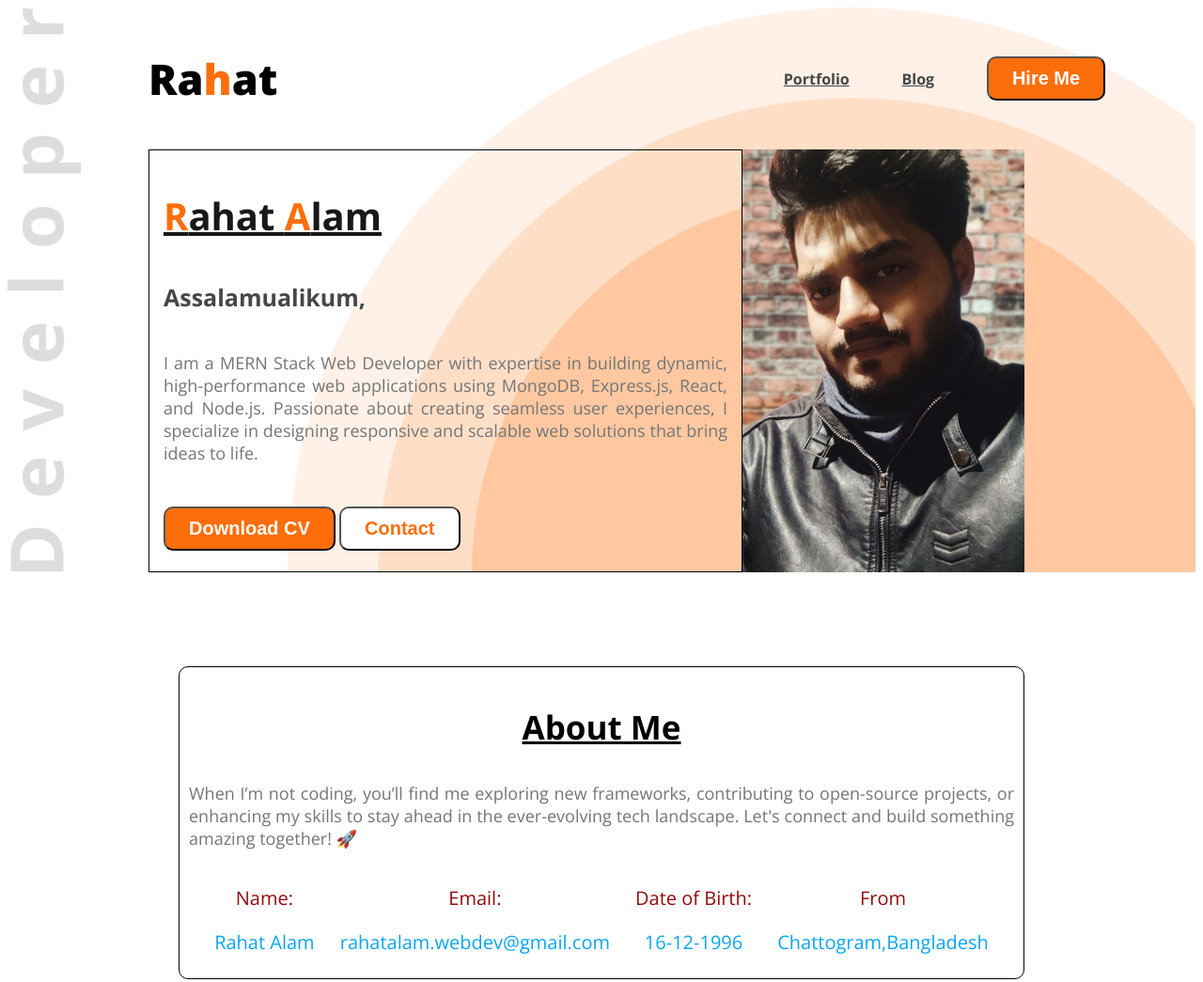
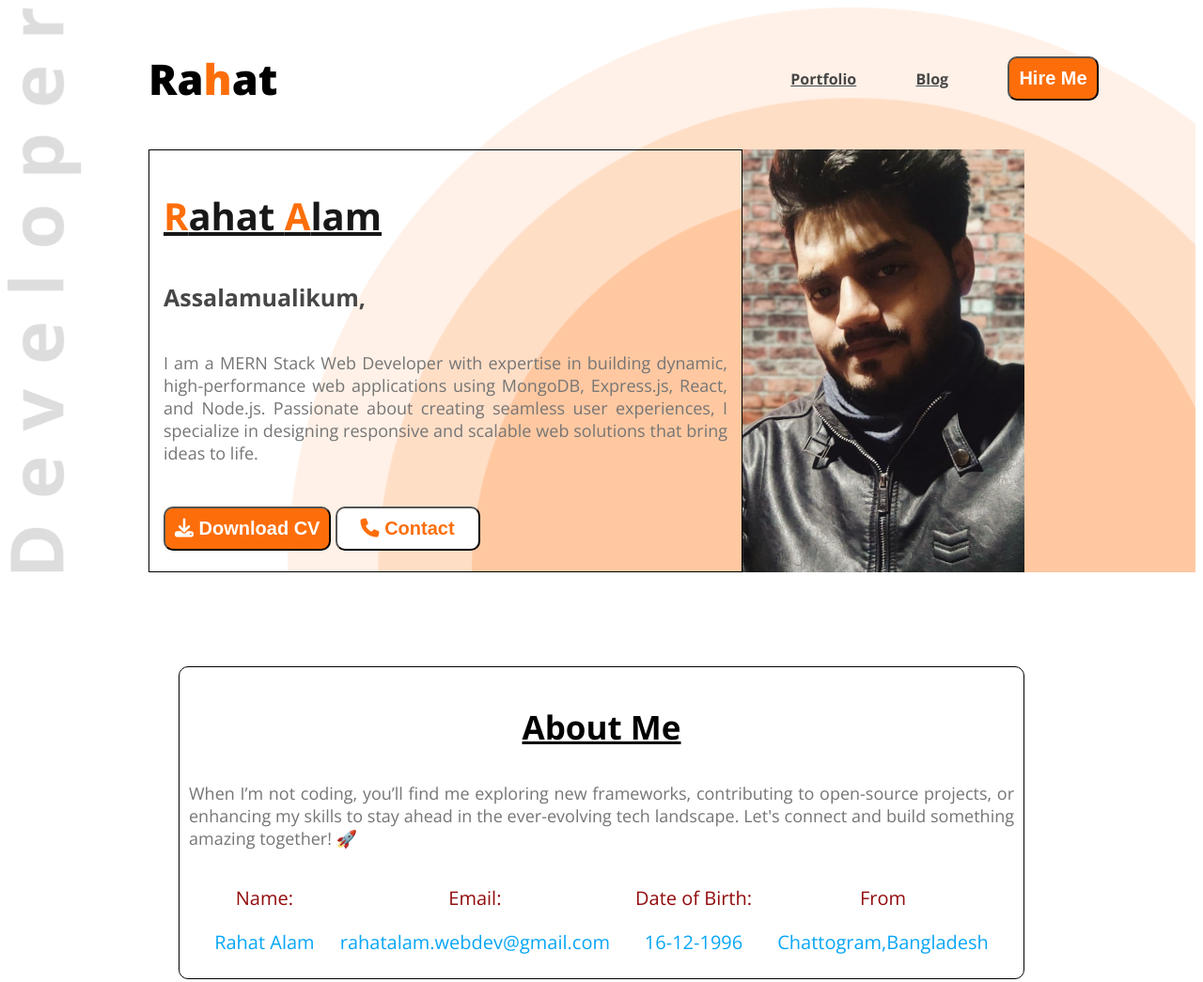
Before and after one commit to rahat-web-dev/Portfolio_Website, a plain HTML site: page index.html in a window 1280 px wide. Shown: the top 1045 px of the page at 94% size. Drawn offline with nearby package versions, Linux system fonts and the light colour scheme.

Commit message:
font-awesome icon added

```diff
--- a/index.html
+++ b/index.html
@@ -10,6 +10,8 @@
     <link href="https://fonts.googleapis.com/css2?family=Open+Sans:ital,wght@0,300..800;1,300..800&display=swap"
         rel="stylesheet">
     <link rel="stylesheet" href="styles/port-folio.css">
+    <!-- font awesome link -->
+    <script src="https://kit.fontawesome.com/028e8e186e.js" crossorigin="anonymous"></script>
 </head>
 
 <body class="open-sans-normal">
@@ -38,8 +40,8 @@
                 Express.js, React, and Node.js. Passionate about creating seamless user experiences, I specialize in designing
                 responsive and scalable web solutions that bring ideas to life.
                 </p>
-                <button class="btn-nav">Download CV</button>
-                <button class="btn-banner">Contact </button>
+                <button class="btn-nav"><i class="fa-solid fa-download"></i> Download CV</button>
+                <button class="btn-banner"><i class="fa-solid fa-phone"></i> Contact </button>
             </div>
             <img class="img-banner" src="images/rahat11.jpg" alt="image of Rahat">
 
@@ -139,7 +141,7 @@
                 </div>
                 <div class="education-img"><img src="images/pciu.png " alt="image icon of Port City International University"></div>
             </div>
-            <div class="bt"><button class="edu-download-cv">Download CV</button>
+            <div class="bt"><button class="edu-download-cv"><i class="fa-solid fa-download"></i> Download CV</button>
             </div>
 
 
--- a/styles/port-folio.css
+++ b/styles/port-folio.css
@@ -80,7 +80,7 @@
 .btn-nav {
     background-color: #FD6E0A;
     color:#FFFFFF;
-    padding: 10px 25px;
+    padding: 10px;
     font-size: 20px;
     font-weight: bold;
     border-radius: 10px;
```
